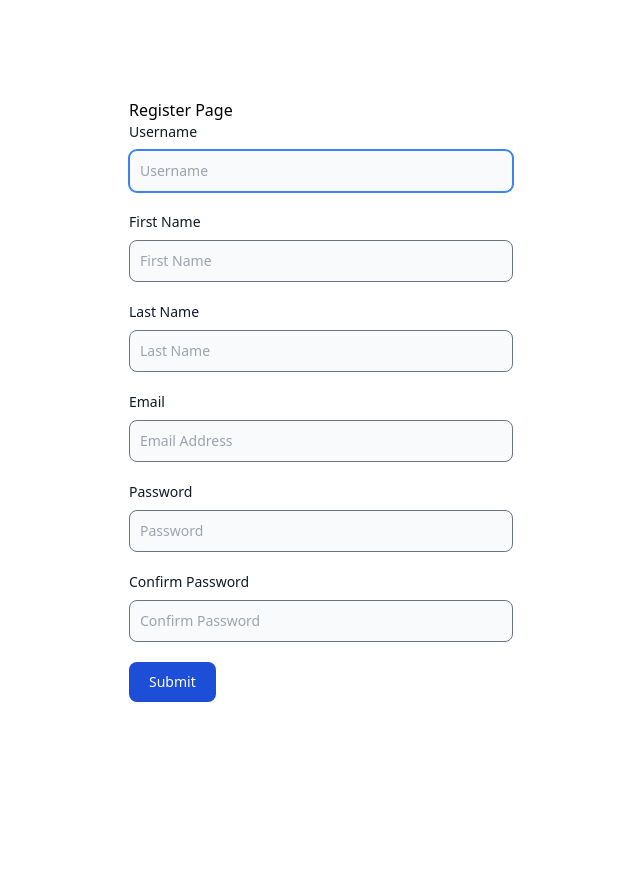
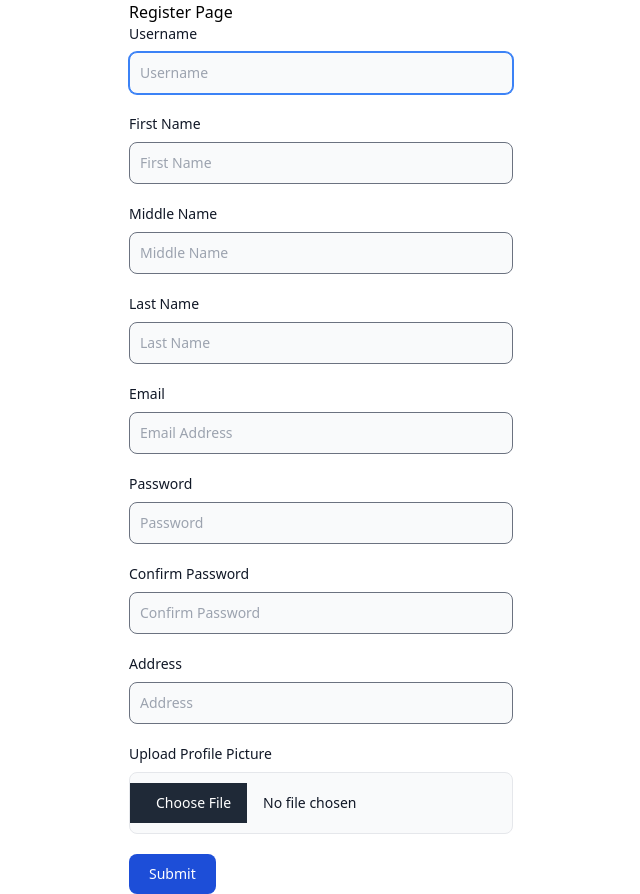
Before and after one commit to raisulrana/ostad_assignment_4_EMS, a Django app: page /user-account/user-registration/ in a window 1280 px wide. Shown: the whole page, without its empty margins (319-959 px from the left). Before the commit the page ends 702 px from the top, so only its background shows below. Run offline with Django 5.2, Linux system fonts and the light colour scheme; some libraries are stand-ins or nearby versions.

Commit message:
Upadated

```diff
--- a/user_account/forms.py
+++ b/user_account/forms.py
@@ -9,14 +9,17 @@ input_class = "bg-gray-50 border border-black-300 text-gray-900 text-sm rounded-
 class RegistrationForm(UserCreationForm):
     class Meta:
         model = User
-        fields = ['username', 'first_name', 'last_name', 'email', 'password1', 'password2']
+        fields = ['username', 'first_name', 'last_name', 'email', 'password1', 'password2', 'mailing_address', 'image']
 
     username = forms.CharField(widget=forms.TextInput(attrs={'class': input_class, 'id':'required', 'placeholder': 'Username'}))
     first_name = forms.CharField(widget=forms.TextInput(attrs={'class': input_class, 'id':'required', 'placeholder': 'First Name'}))
+    middle_name = forms.CharField(required=False, widget=forms.TextInput(attrs={'class': input_class, 'id':'required', 'placeholder': 'Middle Name'}))
     last_name = forms.CharField(widget=forms.TextInput(attrs={'class': input_class, 'id':'required', 'placeholder': 'Last Name'}))
     email = forms.EmailField(widget=forms.EmailInput(attrs={'class': input_class, 'id':'required', 'placeholder': 'Email Address'}))
     password1 = forms.CharField(widget=forms.PasswordInput(attrs={'class': input_class, 'id':'required', 'placeholder': 'Password'}))
     password2 = forms.CharField(widget=forms.PasswordInput(attrs={'class': input_class, 'id':'required', 'placeholder': 'Confirm Password'}))
+    mailing_address = forms.CharField(required=False, widget=forms.TextInput(attrs={'class': input_class, 'id':'required', 'placeholder': 'Address'}))
+    image = forms.ImageField(required=False, widget=forms.FileInput(attrs={'class': input_class, 'id':'required', 'placeholder': 'Upload Profile Picture'}))
 
 
 class CustomUserLoginForm(AuthenticationForm):
--- a/user_account/templates/user_account/user_registration.html
+++ b/user_account/templates/user_account/user_registration.html
@@ -28,6 +28,13 @@
           {% endif %}
         </div>
         <div class="mb-5">
+            <label for="middle_name" class="block mb-2 text-sm font-medium text-gray-900 dark:text-white">Middle Name</label>
+            {{ register_form.middle_name }}
+            {% if register_form.middle_name.errors %}
+              <div class="text-red-500 text-xs">{{ register_form.middle_name.errors }}</div>
+            {% endif %}
+          </div>
+        <div class="mb-5">
           <label for="last_name" class="block mb-2 text-sm font-medium text-gray-900 dark:text-white">Last Name</label>
           {{ register_form.last_name }}
           {% if register_form.last_name.errors %}
@@ -55,6 +62,20 @@
             <div class="text-red-500 text-xs">{{ register_form.password2.errors }}</div>
           {% endif %}
         </div>
+        <div class="mb-5">
+            <label for="mailing_address" class="block mb-2 text-sm font-medium text-gray-900 dark:text-white">Address</label>
+            {{ register_form.mailing_address }}
+            {% if register_form.mailing_address.errors %}
+              <div class="text-red-500 text-xs">{{ register_form.mailing_address.errors }}</div>
+            {% endif %}
+          </div>
+          <div class="mb-5">
+            <label for="image" class="block mb-2 text-sm font-medium text-gray-900 dark:text-white">Upload Profile Picture</label>
+            {{ register_form.image }}
+            {% if register_form.image.errors %}
+              <div class="text-red-500 text-xs">{{ register_form.image.errors }}</div>
+            {% endif %}
+          </div>
 
         <button type="submit" class="text-white bg-blue-700 hover:bg-blue-800 focus:ring-4 focus:outline-none focus:ring-blue-300 font-medium rounded-lg text-sm w-full sm:w-auto px-5 py-2.5 text-center dark:bg-blue-600 dark:hover:bg-blue-700 dark:focus:ring-blue-800">Submit</button>
       </form>
```
Also changed, not shown: db.sqlite3, user_account/migrations/0001_initial.py (added).
